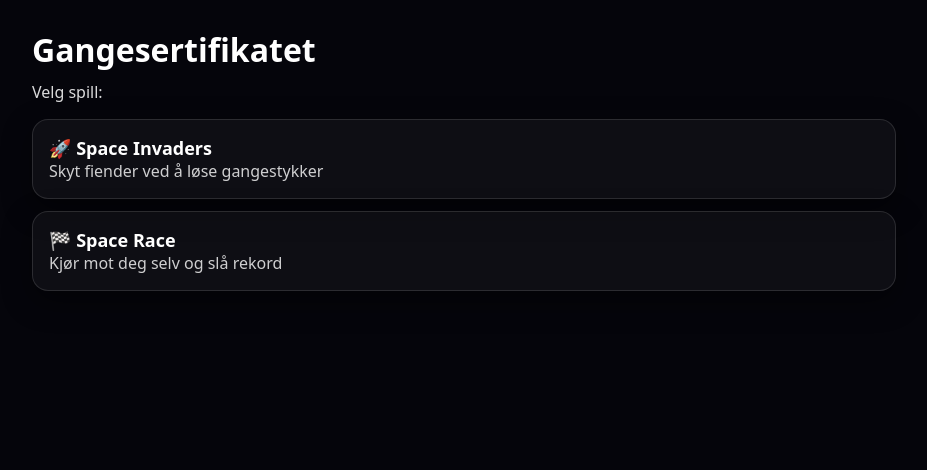
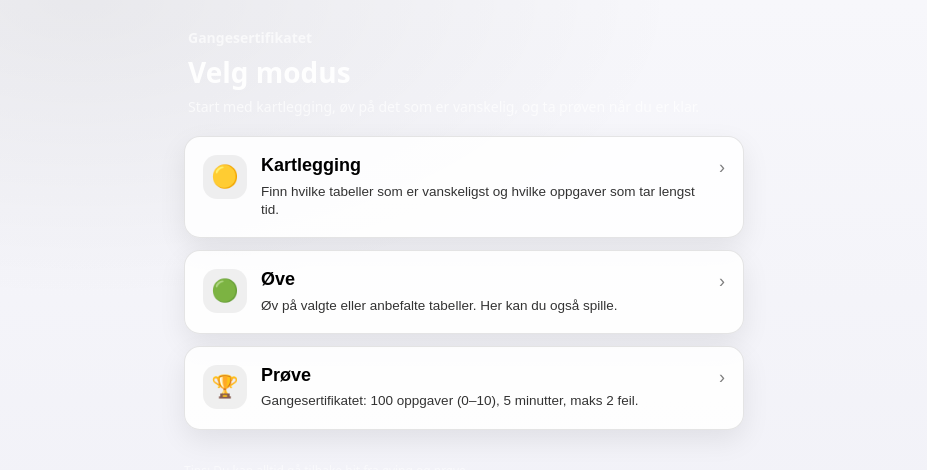
Before and after one commit to tzvxjm2bvv-spec/gangesertifikatet, a Next.js app: page / in a window 1280 px wide. Shown: the top 470 px of the page, without its empty margins (176-1103 px from the left). Built offline with nearby package versions, Linux system fonts and the light colour scheme.

Commit message:
Hovedmeny med Kartlegging, Øve og Prøve

```diff
--- a/app/page.tsx
+++ b/app/page.tsx
@@ -1,33 +1,129 @@
-export default function Home() {
+"use client";
+
+import React from "react";
+import { useRouter } from "next/navigation";
+
+export default function HomePage() {
+  const router = useRouter();
+
+  const CardButton = ({
+    title,
+    subtitle,
+    onClick,
+    icon,
+  }: {
+    title: string;
+    subtitle: string;
+    icon: string;
+    onClick: () => void;
+  }) => (
+    <button
+      onClick={onClick}
+      style={{
+        width: "100%",
+        textAlign: "left",
+        padding: 18,
+        borderRadius: 16,
+        border: "1px solid rgba(0,0,0,0.10)",
+        background: "rgba(255,255,255,0.85)",
+        boxShadow: "0 10px 28px rgba(0,0,0,0.08)",
+        cursor: "pointer",
+        display: "flex",
+        gap: 14,
+        alignItems: "flex-start",
+      }}
+    >
+      <div
+        style={{
+          width: 44,
+          height: 44,
+          borderRadius: 14,
+          display: "grid",
+          placeItems: "center",
+          background: "rgba(0,0,0,0.06)",
+          flex: "0 0 auto",
+          fontSize: 22,
+        }}
+      >
+        {icon}
+      </div>
+
+      <div style={{ flex: 1 }}>
+        <div style={{ fontSize: 18, fontWeight: 800, lineHeight: 1.2 }}>
+          {title}
+        </div>
+        <div
+          style={{
+            marginTop: 6,
+            fontSize: 13.5,
+            opacity: 0.8,
+            lineHeight: 1.35,
+          }}
+        >
+          {subtitle}
+        </div>
+      </div>
+
+      <div style={{ opacity: 0.5, fontSize: 18, paddingTop: 2 }}>›</div>
+    </button>
+  );
+
   return (
-    <main style={{ minHeight: "100vh", background: "#05050B", color: "white" }}>
-      <div style={{ maxWidth: 900, margin: "0 auto", padding: 18 }}>
-        <h1 style={{ fontSize: 32, margin: "10px 0" }}>Gangesertifikatet</h1>
-        <p style={{ opacity: 0.85, marginTop: 0 }}>Velg spill:</p>
+    <main
+      style={{
+        minHeight: "100vh",
+        padding: 18,
+        background:
+          "radial-gradient(1000px 500px at 20% 0%, rgba(0,0,0,0.06), transparent 60%), linear-gradient(180deg, #f7f7fb, #efeff6)",
+      }}
+    >
+      <div
+        style={{
+          maxWidth: 560,
+          margin: "0 auto",
+          display: "flex",
+          flexDirection: "column",
+          gap: 14,
+        }}
+      >
+        <header style={{ padding: "10px 4px 6px 4px" }}>
+          <div style={{ fontSize: 14, opacity: 0.7, fontWeight: 700 }}>
+            Gangesertifikatet
+          </div>
+          <h1 style={{ margin: "6px 0 0 0", fontSize: 28, fontWeight: 900 }}>
+            Velg modus
+          </h1>
+          <div style={{ marginTop: 6, fontSize: 14, opacity: 0.75 }}>
+            Start med kartlegging, øv på det som er vanskelig, og ta prøven når
+            du er klar.
+          </div>
+        </header>
 
-        <div style={{ display: "grid", gap: 12, marginTop: 14 }}>
-          <a href="/spill/invaders" style={card}>
-            <div style={{ fontSize: 18, fontWeight: 800 }}>🚀 Space Invaders</div>
-            <div style={{ opacity: 0.8 }}>Skyt fiender ved å løse gangestykker</div>
-          </a>
+        <div style={{ display: "flex", flexDirection: "column", gap: 12 }}>
+          <CardButton
+            icon="🟡"
+            title="Kartlegging"
+            subtitle="Finn hvilke tabeller som er vanskeligst og hvilke oppgaver som tar lengst tid."
+            onClick={() => router.push("/kartlegging")}
+          />
+          <CardButton
+            icon="🟢"
+            title="Øve"
+            subtitle="Øv på valgte eller anbefalte tabeller. Her kan du også spille."
+            onClick={() => router.push("/ove")}
+          />
+          <CardButton
+            icon="🏆"
+            title="Prøve"
+            subtitle="Gangesertifikatet: 100 oppgaver (0–10), 5 minutter, maks 2 feil."
+            onClick={() => router.push("/prove")}
+          />
+        </div>
 
-          <a href="/spill/space-race" style={card}>
-            <div style={{ fontSize: 18, fontWeight: 800 }}>🏁 Space Race</div>
-            <div style={{ opacity: 0.8 }}>Kjør mot deg selv og slå rekord</div>
-          </a>
-        </div>
+        <footer style={{ marginTop: 18, opacity: 0.6, fontSize: 12 }}>
+          Tips: Du kan alltid gå tilbake hit fra øving og prøve.
+        </footer>
       </div>
     </main>
   );
 }
-
-const card: React.CSSProperties = {
-  display: "block",
-  padding: 16,
-  borderRadius: 16,
-  border: "1px solid rgba(255,255,255,0.12)",
-  background: "rgba(255,255,255,0.04)",
-  textDecoration: "none",
-  color: "white",
-  boxShadow: "0 10px 30px rgba(0,0,0,0.45)",
-};
```
